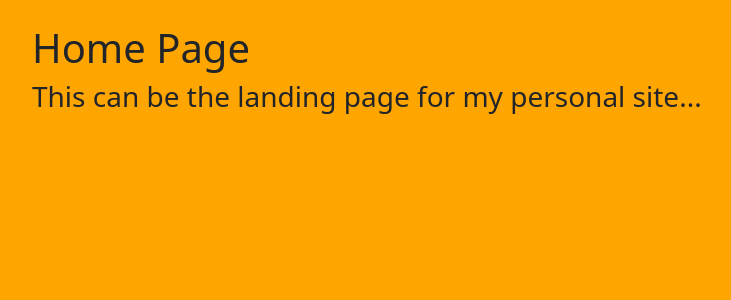
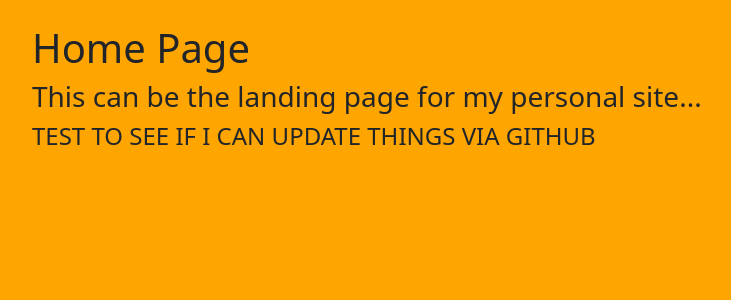
Before and after one commit to philipgjreid/pgjr-site, a Django app: template mainapp/templates/mainapp/home.html in a window 1280 px wide. Shown: the part 56-356 px from the top of the page, without its empty margins (50-781 px from the left). Run offline with Django 5.2, Linux system fonts and the light colour scheme; the template is opened without the code that fills it, so the values that code supplies are empty; parts of the project's set-up code (start-up, migrations or seed data) failed here and were passed over.

Commit message:
First test of updating content via GitHub. Small message on home page.

```diff
--- a/mainapp/templates/mainapp/home.html
+++ b/mainapp/templates/mainapp/home.html
@@ -5,5 +5,6 @@
 
 <h1>Home Page</h1>
 <h3>This can be the landing page for my personal site...</h3>
+<h4>TEST TO SEE IF I CAN UPDATE THINGS VIA GITHUB<h4>
 
 {% endblock%}
```
